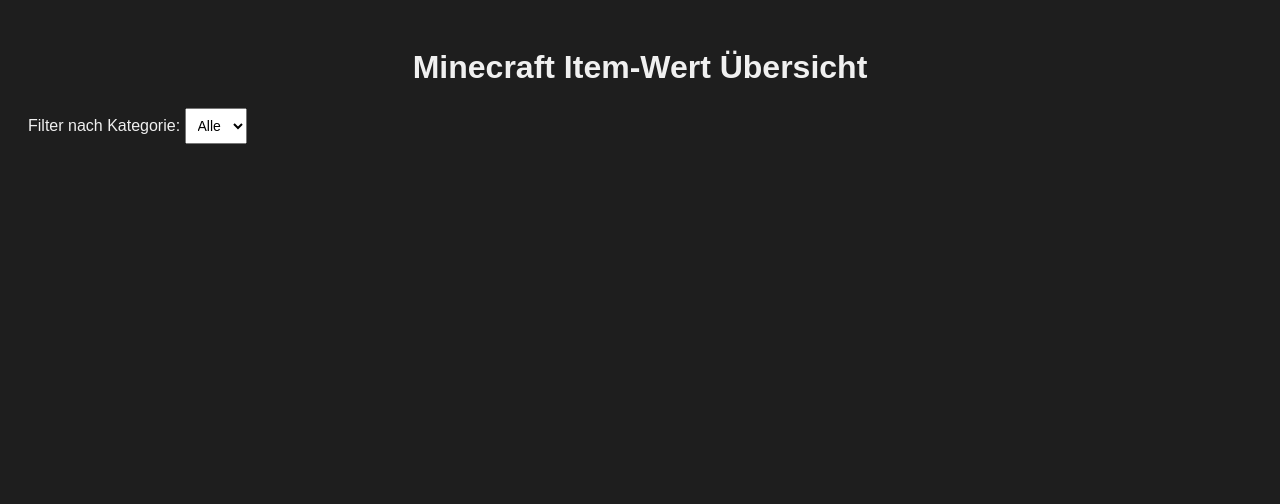
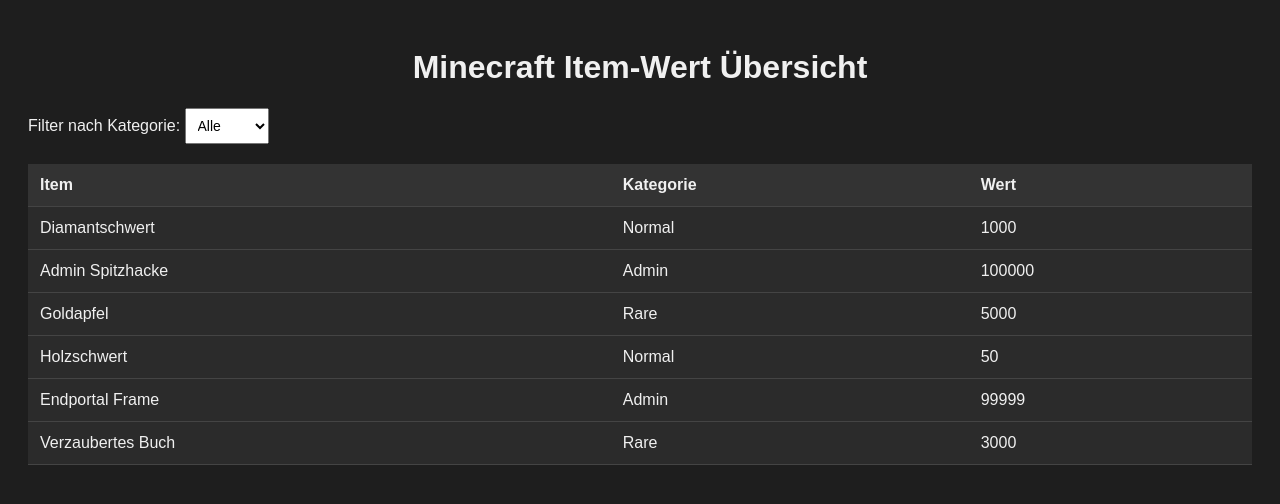
Before and after one commit to AusiDevelopment/ItemWert, a plain HTML site: page index.html in a window 1280 px wide. Drawn offline with Linux system fonts and the light colour scheme.

Commit message:
Update index.html

```diff
--- a/index.html
+++ b/index.html
@@ -13,8 +13,24 @@
 
 <label for="filter">Filter nach Kategorie:</label>
 <select id="filter" onchange="filterItems()">
-    <option value="all">Alle</option>
+    <option value="Alle">Alle</option>
+    <option value="Admin">Admin</option>
+    <option value="Normal">Normal</option>
+    <option value="Rare">Rare</option>
 </select>
+
+<table>
+    <thead>
+    <tr>
+        <th>Item</th>
+        <th>Kategorie</th>
+        <th>Wert</th>
+    </tr>
+    </thead>
+    <tbody id="itemTable">
+    <!-- Items werden hier dynamisch eingefügt -->
+    </tbody>
+</table>
 
 
 <footer>
```
